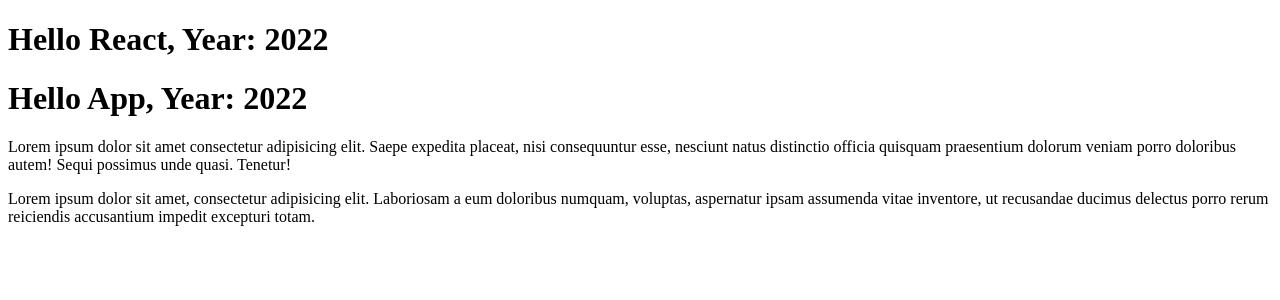
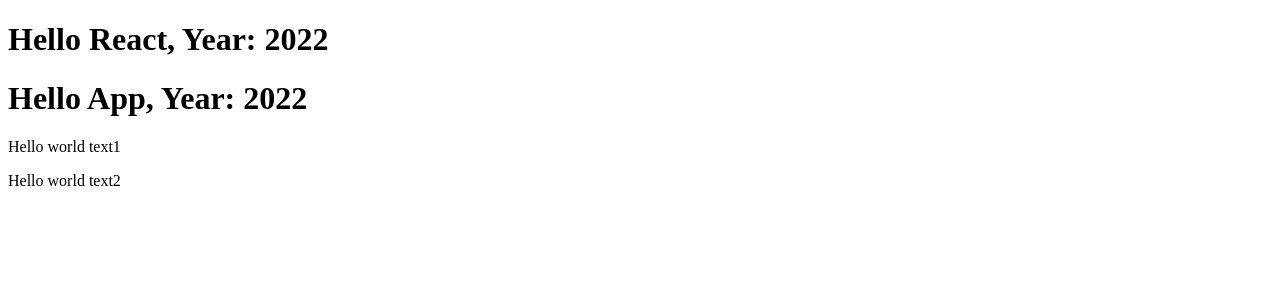
Before and after one commit to MarynaPershyna/29-11-react, a React (Create React App) app: page / in a window 1280 px wide. Shown: the top 300 px of the page. Built offline with nearby package versions, Linux system fonts and the light colour scheme.

Commit message:
додала новий контент

```diff
--- /dev/null
+++ b/src/Content.tsx
@@ -0,0 +1,14 @@
+type ContentType = {
+    text1: string
+    text2: string
+}
+
+const Content = (props: ContentType) => {
+    return (
+    <>
+    <p>{props.text1}</p>
+    <p>{props.text2}</p>
+    </>
+    )
+}
+export default Content
--- a/src/index.tsx
+++ b/src/index.tsx
@@ -1,6 +1,7 @@
 import React from 'react'
 import ReactDOM from 'react-dom/client'
 import Title from './Title'
+import Content from './Content'
 
 // const title = React.createElement(
 //   'h1',
@@ -128,33 +129,12 @@
 //========Експорт=====
 
 
-
-
-  const Content = () => {
-    return (
-        <React.Fragment>
-            <p>
-                Lorem ipsum dolor sit amet consectetur adipisicing elit. Saepe
-                expedita placeat, nisi consequuntur esse, nesciunt natus
-                distinctio officia quisquam praesentium dolorum veniam porro
-                doloribus autem! Sequi possimus unde quasi. Tenetur!
-            </p>
-            <p>
-                Lorem ipsum dolor sit amet, consectetur adipisicing elit.
-                Laboriosam a eum doloribus numquam, voluptas, aspernatur ipsam
-                assumenda vitae inventore, ut recusandae ducimus delectus porro
-                rerum reiciendis accusantium impedit excepturi totam.
-            </p>
-            </React.Fragment>
-    )
-  }
-
   const App = () => {
     return (
         <>
             <Title title="React" year = {2022}/>
-            <Title title = "App" year = {2022} />
-            <Content />
+            <Title title = "App" year = {2022}/>
+            <Content text1="Hello world text1" text2="Hello world text2"/>
         </>
     )
   }
```
